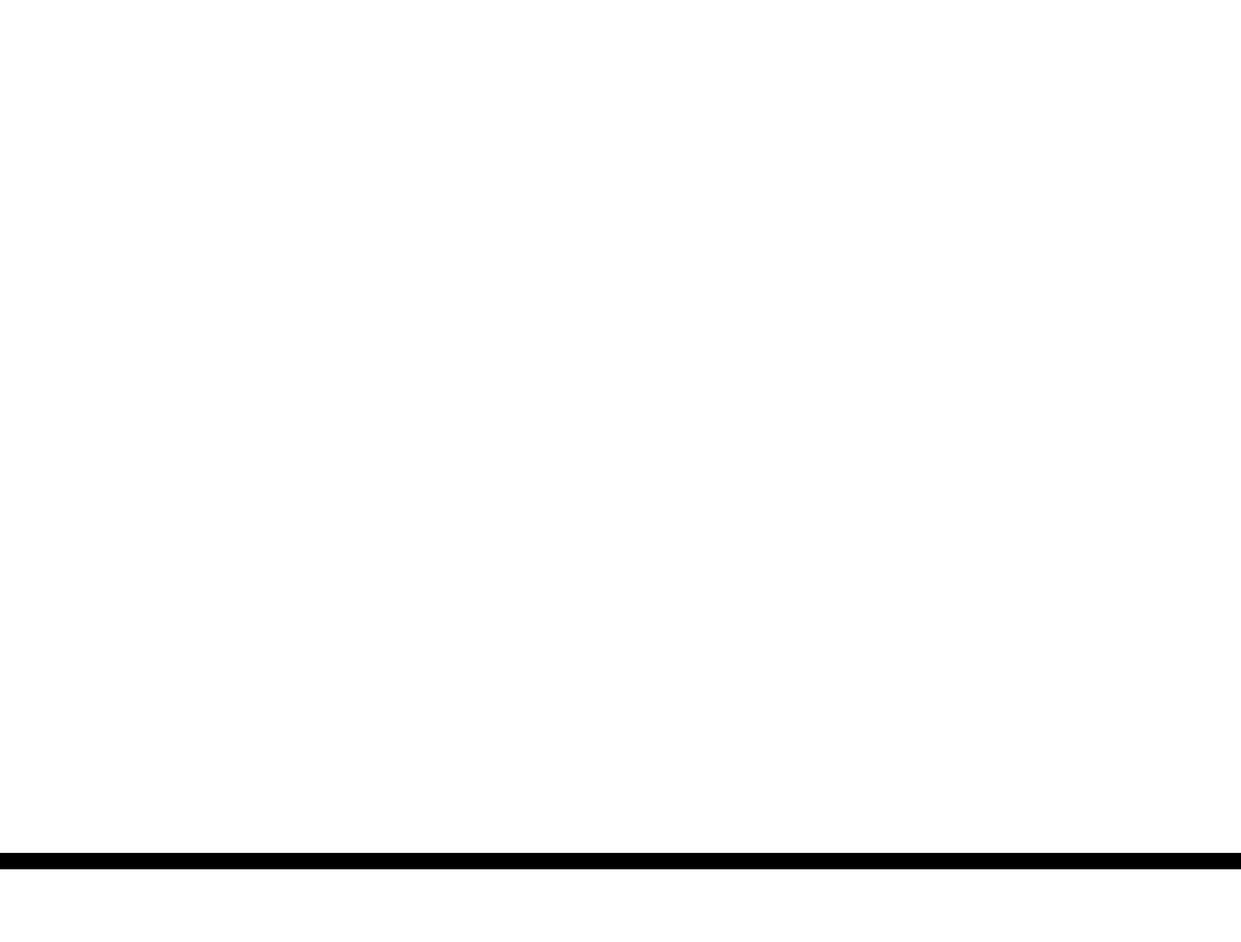
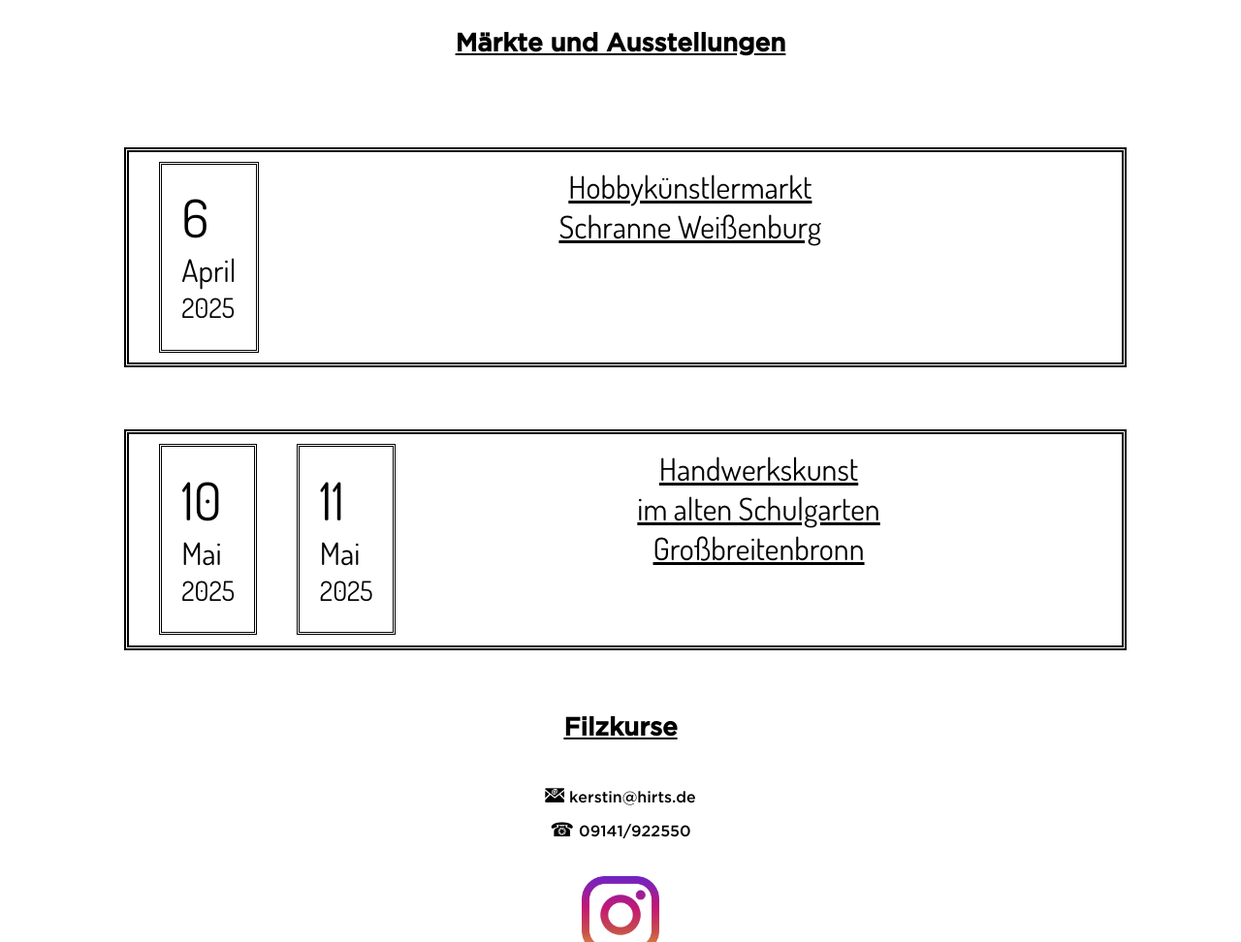
Before and after one commit to mokronos/filzschmuck, a plain HTML site: page index.html in a window 1280 px wide. Shown: the part 2677-3649 px from the top of the page at 97% size. Before the commit the page ends 3574 px from the top, so only its background shows below. Drawn offline with Linux system fonts and the light colour scheme.

Commit message:
Add q1/q2 2025 exhibitions

```diff
--- a/index.html
+++ b/index.html
@@ -136,20 +136,34 @@
     <div class="containerevents">
         <div class="containerevent">
             <div class="containerdate">
-                <div class="dateday">4</div>
+                <div class="dateday">6</div>
+                <div class="datemonth">April</div>
+                <div class="dateyear">2025</div>
+            </div>
+            <div  class="containername">
+                <div class="nameevent">
+                    <a target="_blank" href="https://www.weissenburg.de/veranstaltungen/hobbykuenstlermarkt-544365-12476507/" style="">
+                                Hobbykünstlermarkt <br/> Schranne Weißenburg
+                    </a>
+                </div>
+            </div>
+        </div>
+        <div class="containerevent">
+            <div class="containerdate">
+                <div class="dateday">10</div>
                 <div class="datemonth">Mai</div>
-                <div class="dateyear">2024</div>
+                <div class="dateyear">2025</div>
             </div>
             <div class="containerdate">
-                <div class="dateday">5</div>
+                <div class="dateday">11</div>
                 <div class="datemonth">Mai</div>
-                <div class="dateyear">2024</div>
+                <div class="dateyear">2025</div>
             </div>
 
             <div  class="containername">
                 <div class="nameevent">
                     <a target="_blank" href="https://www.handwerkskunst-im-alten-schulgarten.de/galerie2ab24fcd" style="">
-                                Handwerkskunst <br/> im alten Schulgarten
+                            Handwerkskunst <br/> im alten Schulgarten <br/> Großbreitenbronn
                     </a>
                 </div>
             </div>
```
